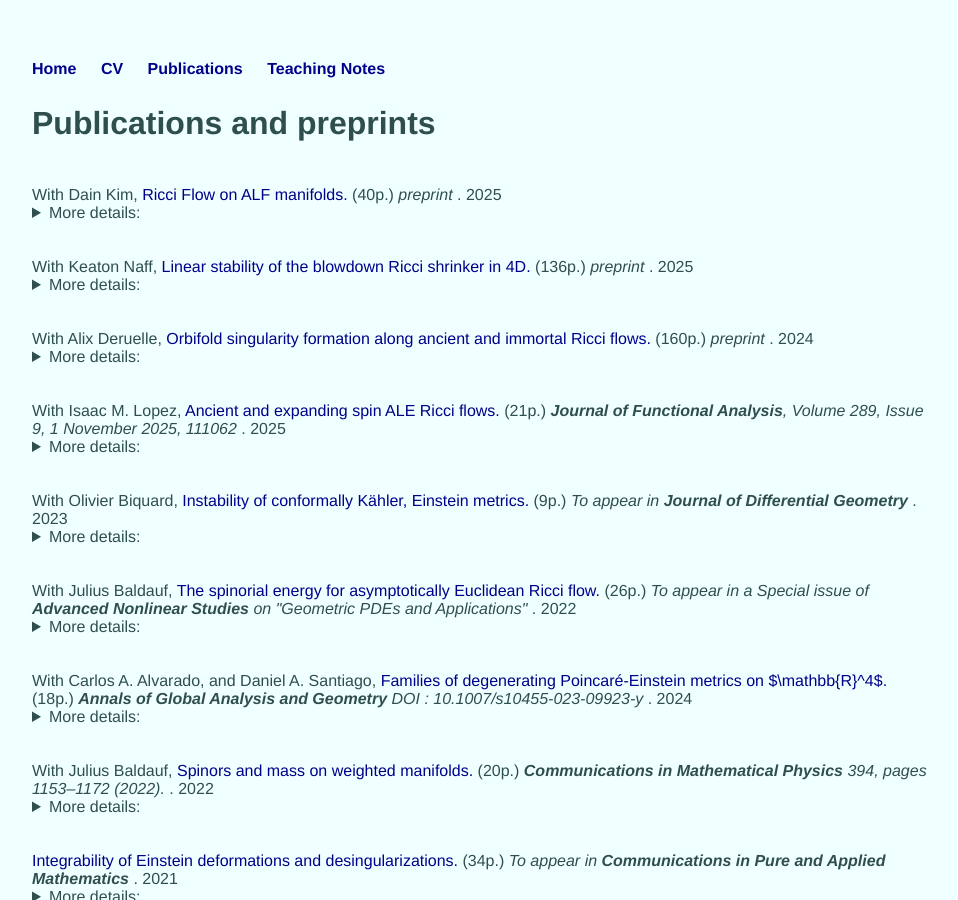
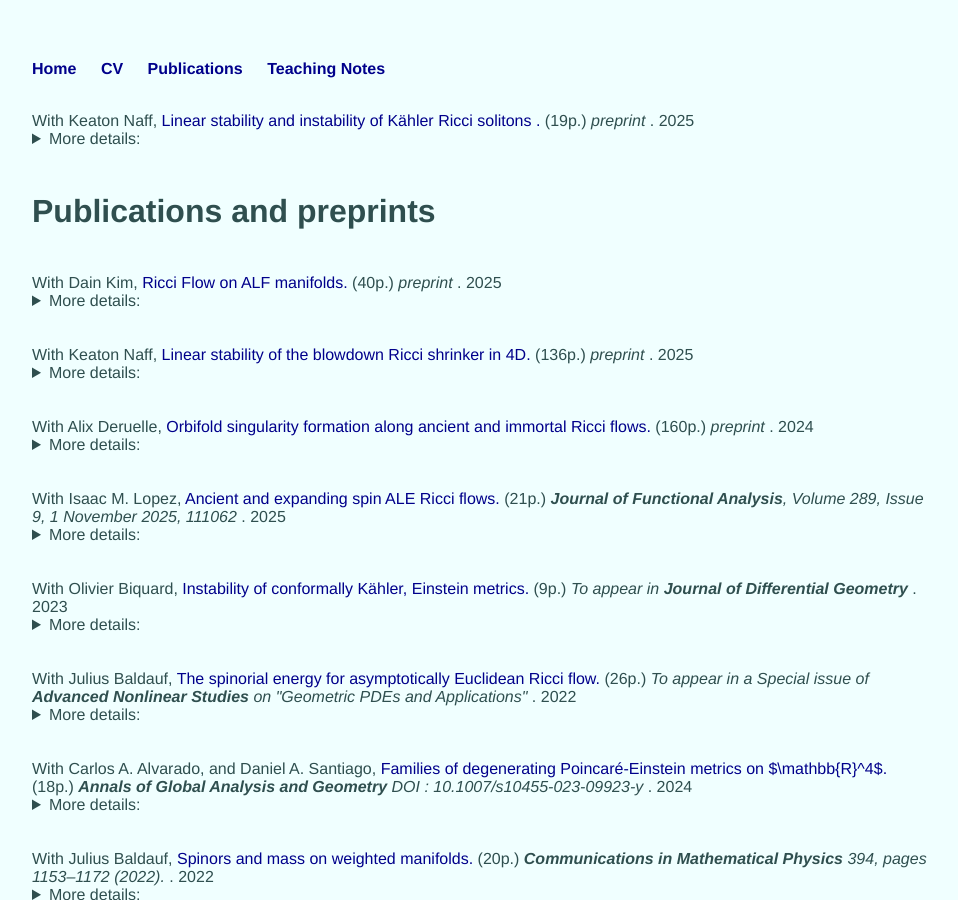
Before and after one commit to tristanozuch/tristanozuch.github.io, a Jekyll site: the page built from publications/index.html, in a window 1280 px wide and 900 px high. Shown: the whole window, without its empty margins (160-1118 px from the left). Built offline with Jekyll 4.4.1, drawn with Linux system fonts in a browser that asks for light colours.

Commit message:
Update index.html

```diff
--- a/publications/index.html
+++ b/publications/index.html
@@ -3,6 +3,13 @@ layout: default
 title: Publications
 ---
 
+<br /> With Keaton Naff, <a href="https://arxiv.org/abs/2511.15885"> Linear stability and instability of Kähler Ricci solitons
+.</a> (19p.)  <i> preprint </i>.
+ 2025
+<br />
+<details>
+  <summary>More details:</summary><div style="margin: 15px;"> We show that the recently discovered BCCD shrinking soliton is linearly unstable settling the stability of all known 4-dimensional shrinking Ricci solitons. On the other hand, we prove that the stability of all of the steady and expanding Kähler-Ricci solitons in real dimension 4. </div>
+</details><br />
 
 <h2>Publications and preprints</h2>
 <br /> With Dain Kim, <a href="https://arxiv.org/abs/2510.21997"> Ricci Flow on ALF manifolds.</a> (40p.)  <i> preprint </i>.
```
